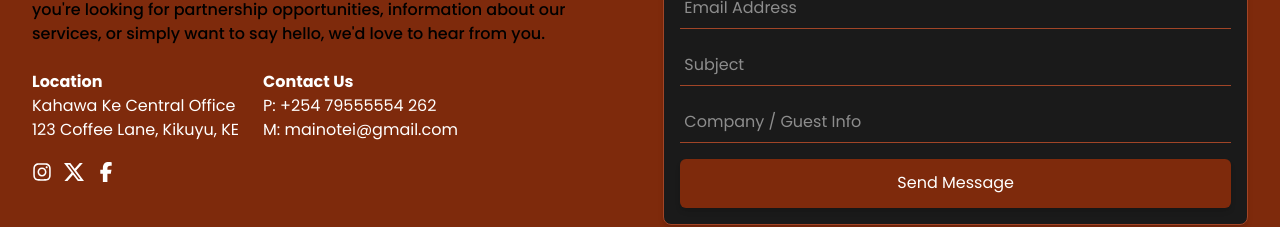
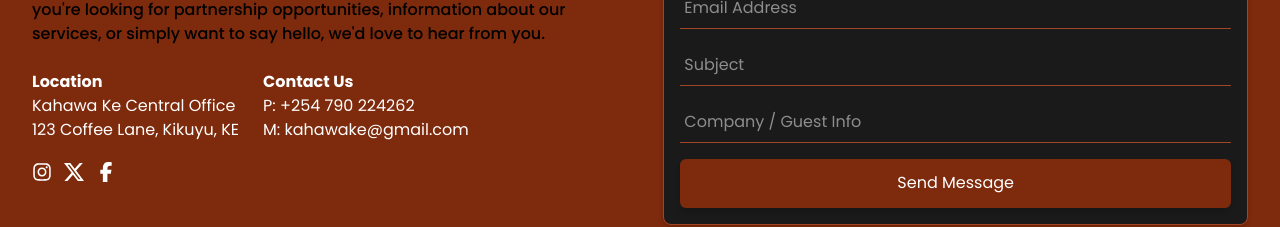
Before and after one commit to swarui/KahawaKe, a React (Vite) app in the folder frontend/: page / in a window 1280 px wide. Shown: the part 2865-3092 px from the top of the page. Built offline with nearby package versions, Linux system fonts and the light colour scheme.

Commit message:
Kahawa ke

```diff
--- a/frontend/src/components/Contact.jsx
+++ b/frontend/src/components/Contact.jsx
@@ -154,8 +154,8 @@ const ContactSection = () => {
                 </p>
                 <p>
                   <strong>Contact Us</strong> <br />
-                  P: +254 79555554 262 <br />
-                  M: mainotei@gmail.com
+                  P: +254 790 224262 <br />
+                  M: kahawake@gmail.com
                 </p>
 
               </div>
```
